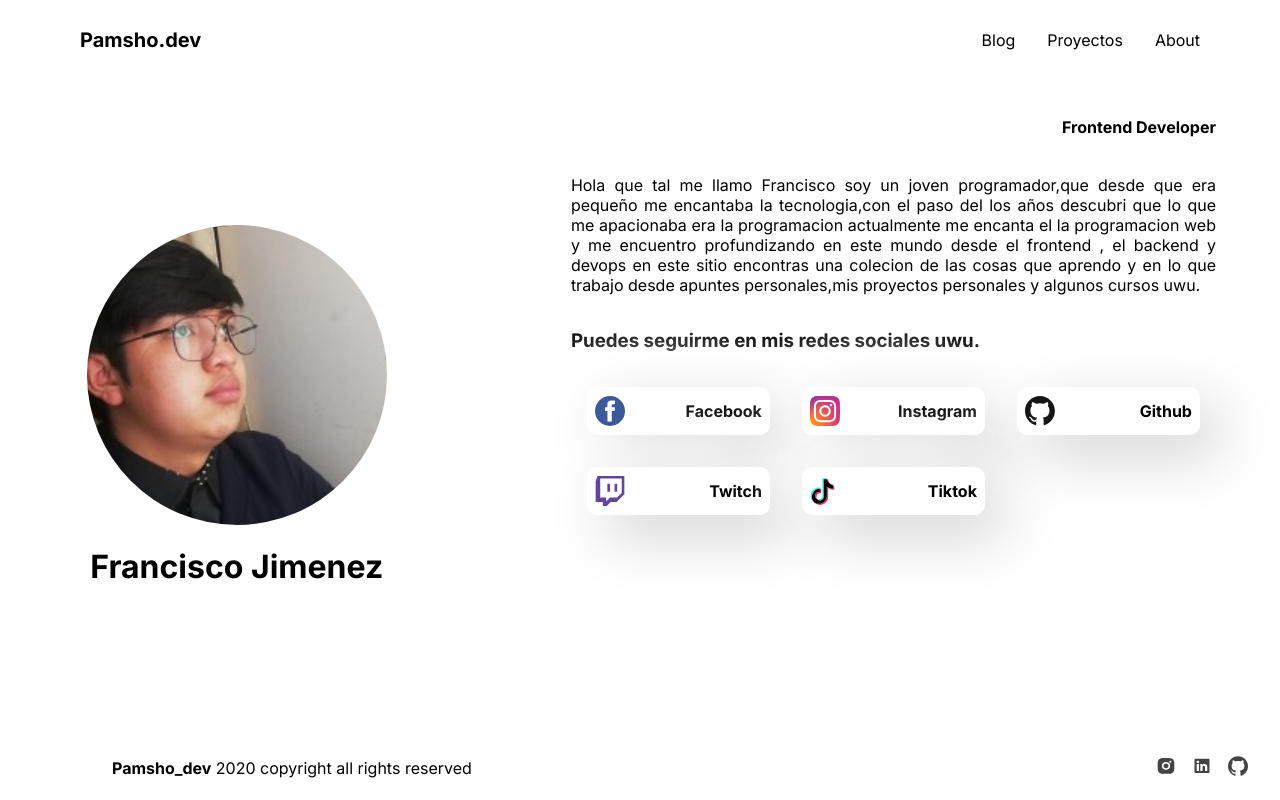
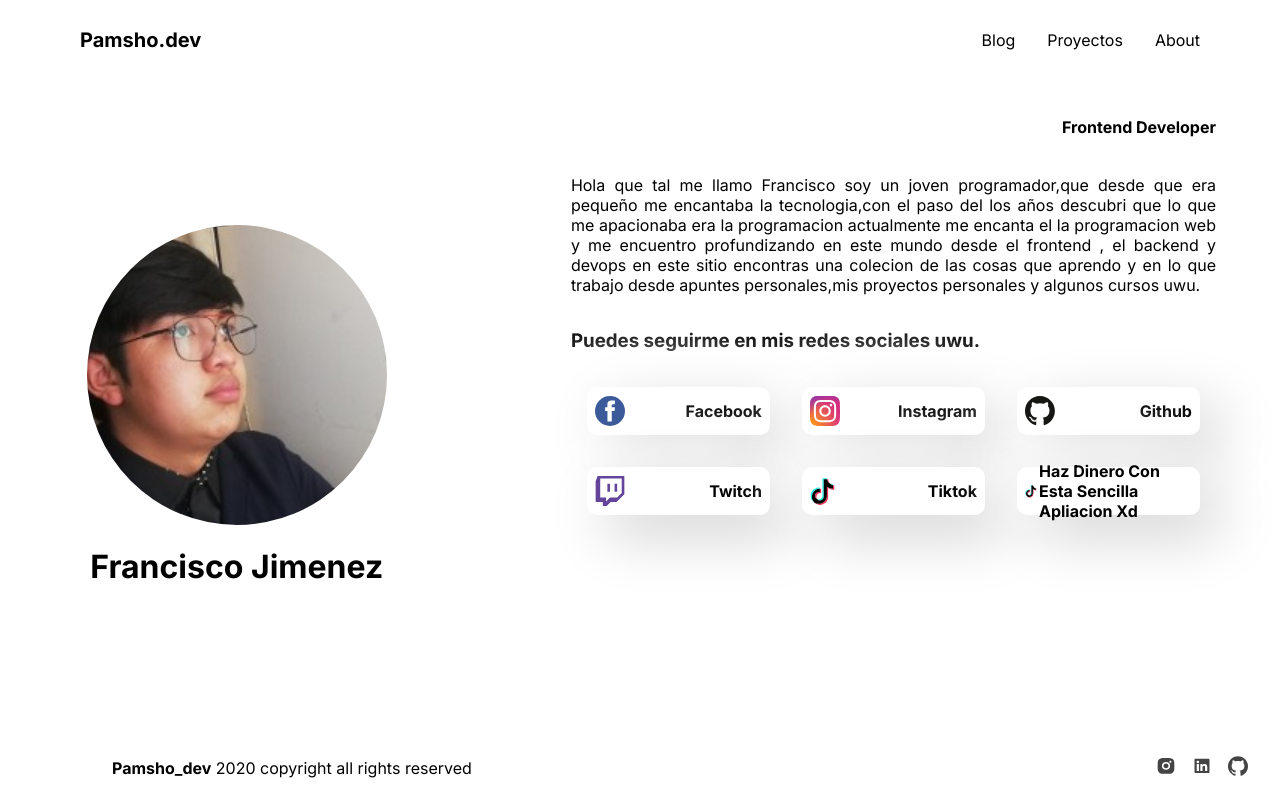
Before and after one commit to Pamsho09/pamsho.dev, a Next.js app: page /about in a window 1280 px wide. Shown: the top 800 px of the page. Built offline with nearby package versions, Linux system fonts and the light colour scheme.

Commit message:
Update index.tsx

```diff
--- a/pages/about/index.tsx
+++ b/pages/about/index.tsx
@@ -219,6 +219,20 @@ const About = () => (
               <span>tiktok</span>
             </div>
           </a>
+           <a
+            className="link_icons"
+            rel="noreferrer"
+            href="https://copytrade.page.link/ibyc"
+          >
+            <div className="container-icon">
+              <Image
+                src="/icons/tiktok/tiktok-icon.svg"
+                width={30}
+                height={30}
+              />
+              <span>Haz dinero con esta sencilla apliacion xd</span>
+            </div>
+          </a>
         </div>
       </div>
     </div>
```
